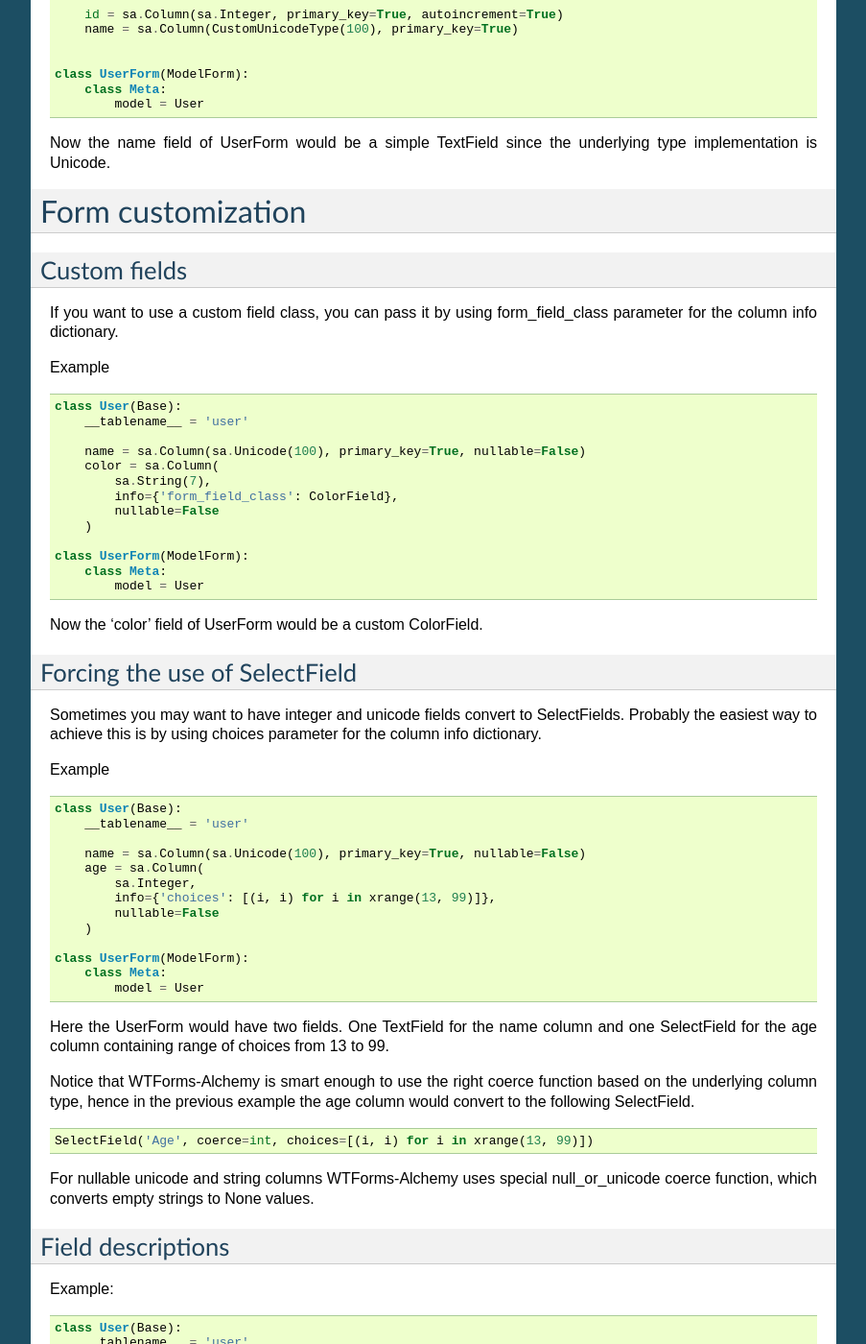
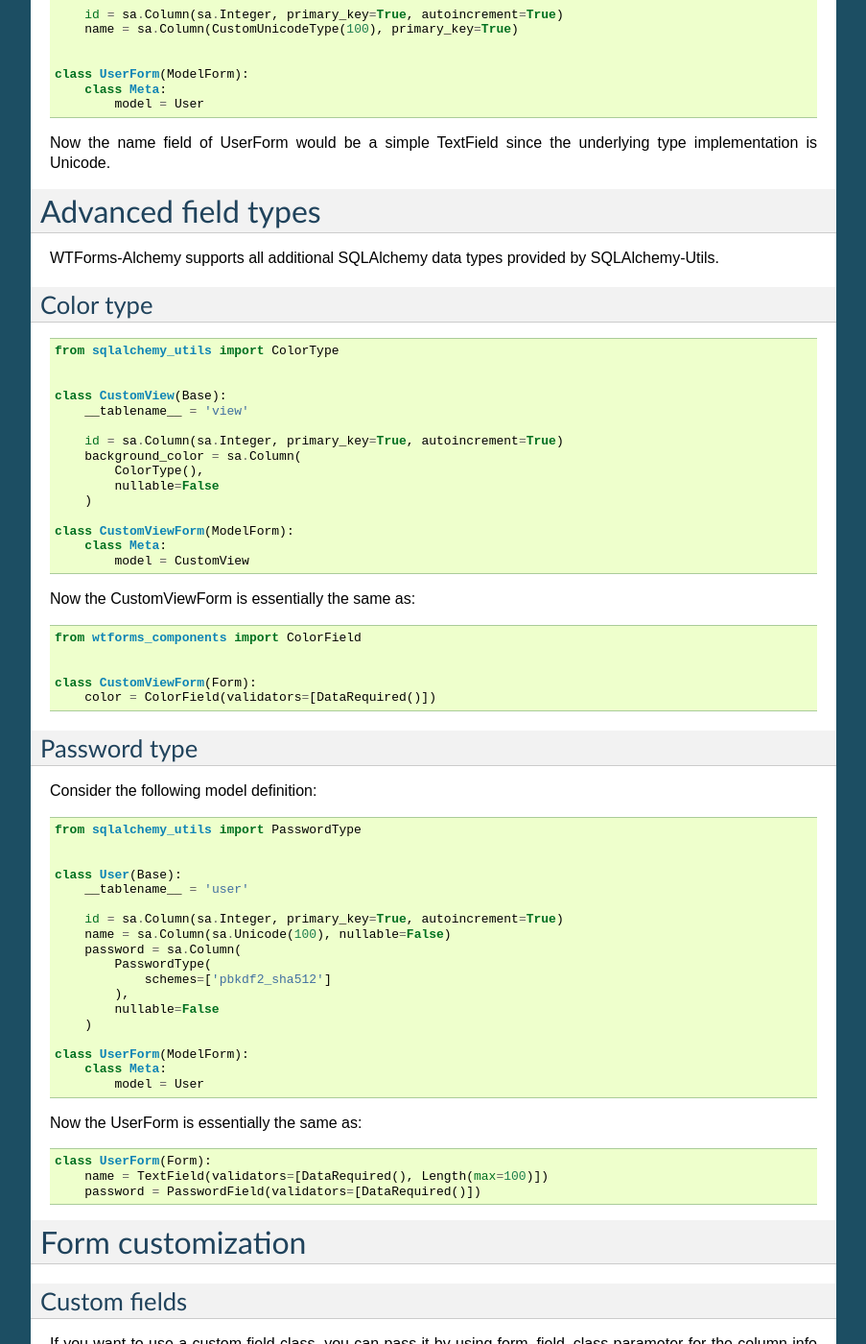
Before and after one commit to kvesteri/wtforms-alchemy, a Sphinx documentation site: the page built from docs/index.rst, in a window 1280 px wide and 1400 px high, scrolled down 3331 px. Shown: the whole window at 96% size, without its empty margins (198-1101 px from the left). Built offline with Sphinx 7.4.7, drawn with Linux system fonts in a browser that asks for light colours; some of the changed text lies outside the part shown.

Commit message:
Added support for PasswordType

```diff
--- a/docs/index.rst
+++ b/docs/index.rst
@@ -75,7 +75,7 @@
 
 Now this ModelForm is essentially the same as ::
 
-    class User(Form):
+    class UserForm(Form):
         name = TextField(validators=[DataRequired(), Length(max=100)])
         email = TextField(validators=[DataRequired(), Length(max=255)])
 
@@ -197,6 +197,86 @@
 
 
 Now the name field of UserForm would be a simple TextField since the underlying type implementation is Unicode.
+
+
+Advanced field types
+====================
+
+WTForms-Alchemy supports all additional SQLAlchemy data types provided by SQLAlchemy-Utils.
+
+
+
+Color type
+----------
+
+::
+
+
+    from sqlalchemy_utils import ColorType
+
+
+    class CustomView(Base):
+        __tablename__ = 'view'
+
+        id = sa.Column(sa.Integer, primary_key=True, autoincrement=True)
+        background_color = sa.Column(
+            ColorType(),
+            nullable=False
+        )
+
+    class CustomViewForm(ModelForm):
+        class Meta:
+            model = CustomView
+
+
+Now the CustomViewForm is essentially the same as:
+
+::
+
+
+    from wtforms_components import ColorField
+
+
+    class CustomViewForm(Form):
+        color = ColorField(validators=[DataRequired()])
+
+
+
+Password type
+-------------
+
+Consider the following model definition:
+
+::
+
+
+    from sqlalchemy_utils import PasswordType
+
+
+    class User(Base):
+        __tablename__ = 'user'
+
+        id = sa.Column(sa.Integer, primary_key=True, autoincrement=True)
+        name = sa.Column(sa.Unicode(100), nullable=False)
+        password = sa.Column(
+            PasswordType(
+                schemes=['pbkdf2_sha512']
+            ),
+            nullable=False
+        )
+
+    class UserForm(ModelForm):
+        class Meta:
+            model = User
+
+
+Now the UserForm is essentially the same as:
+
+::
+
+    class UserForm(Form):
+        name = TextField(validators=[DataRequired(), Length(max=100)])
+        password = PasswordField(validators=[DataRequired()])
 
 
 
```
Also changed, not shown: 2 other files.
